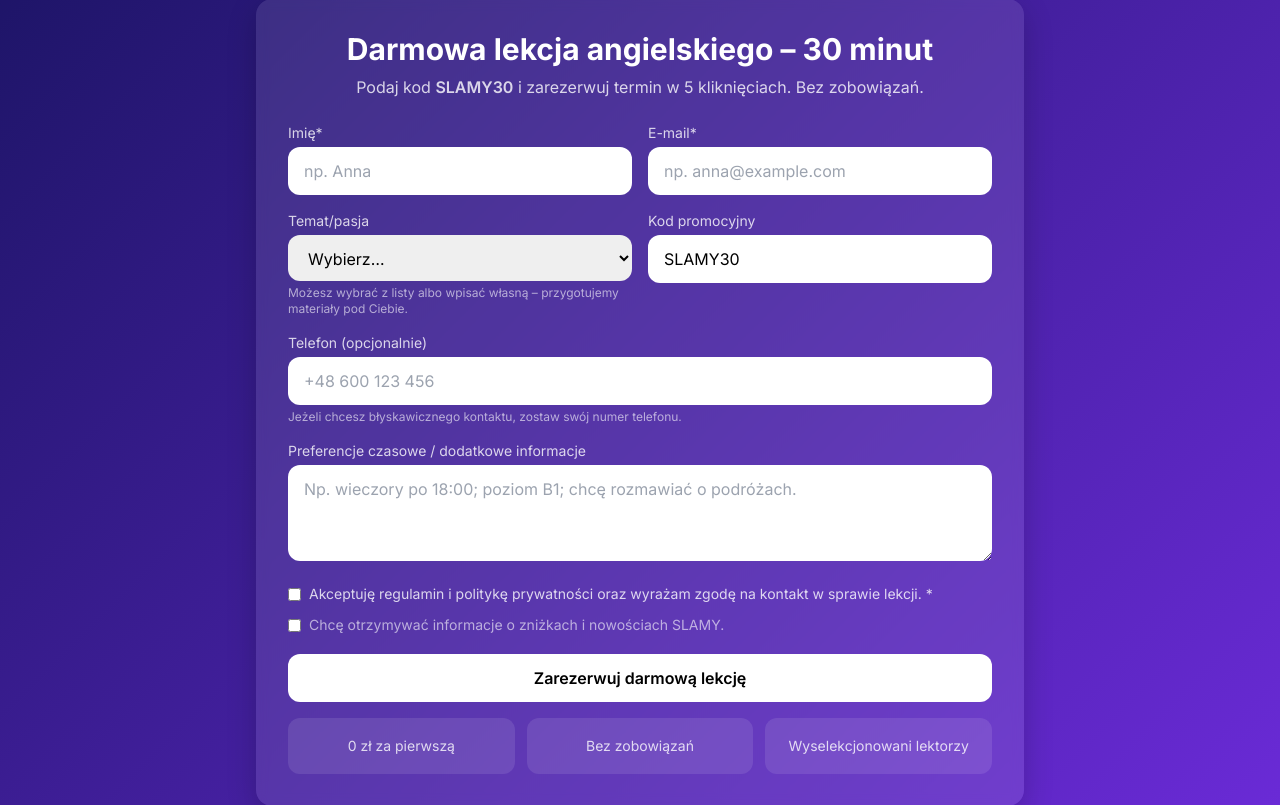
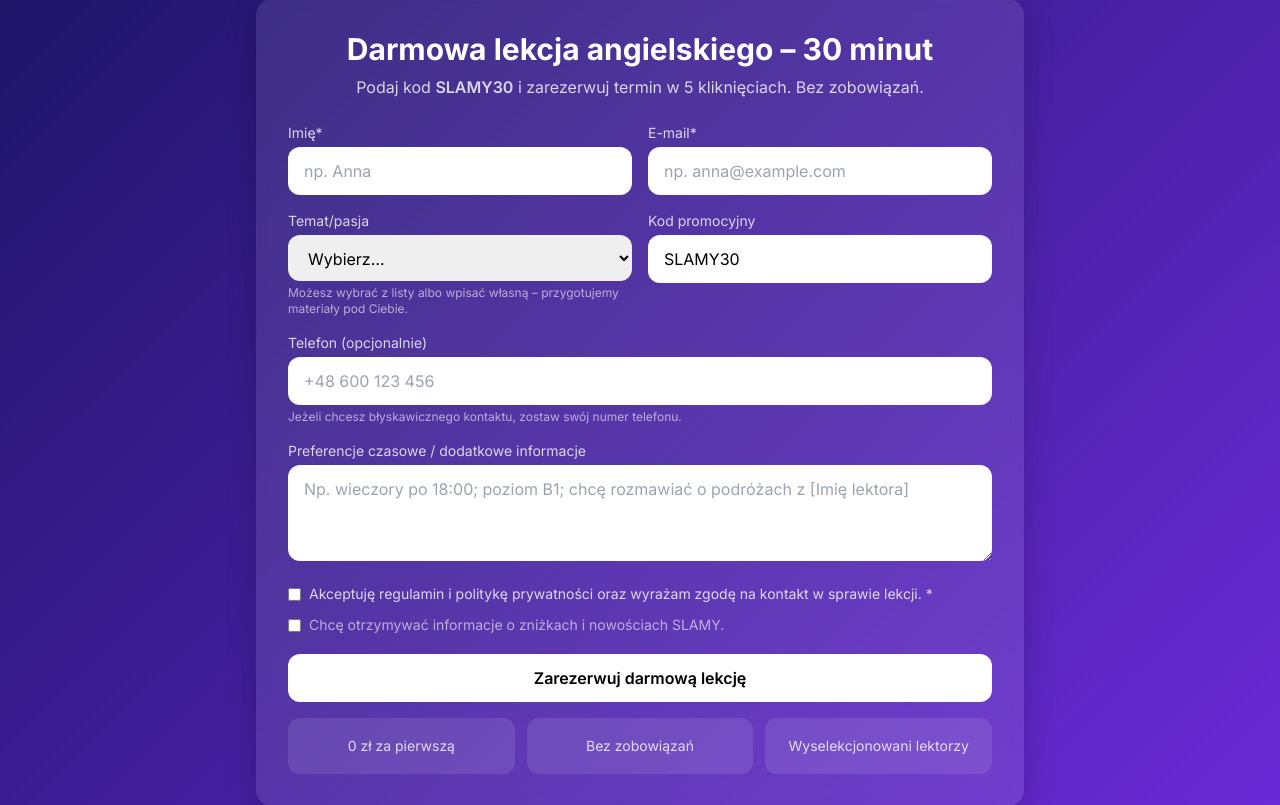
Before and after one commit to elodamiano/darmowa-lekcja, a Flask app: page /darmowa-lekcja in a window 1280 px wide. Shown: the part 89-894 px from the top of the page. Run offline with Flask 3, Linux system fonts and the light colour scheme; some libraries are stand-ins or nearby versions.

Commit message:
poprawiony form

```diff
--- a/templates/form.html
+++ b/templates/form.html
@@ -74,7 +74,7 @@
       <!-- Notatki (pełna szerokość) -->
       <div>
         <label class="block text-sm text-white/80 mb-1">Preferencje czasowe / dodatkowe informacje</label>
-        <textarea name="notes" rows="3" class="w-full rounded-xl px-4 py-3 text-black" placeholder="Np. wieczory po 18:00; poziom B1; chcę rozmawiać o podróżach.">{{ prefill.get('notes','') }}</textarea>
+        <textarea name="notes" rows="3" class="w-full rounded-xl px-4 py-3 text-black" placeholder="Np. wieczory po 18:00; poziom B1; chcę rozmawiać o podróżach z [Imię lektora]">{{ prefill.get('notes','') }}</textarea>
       </div>
 
       <!-- Zgody -->
```
